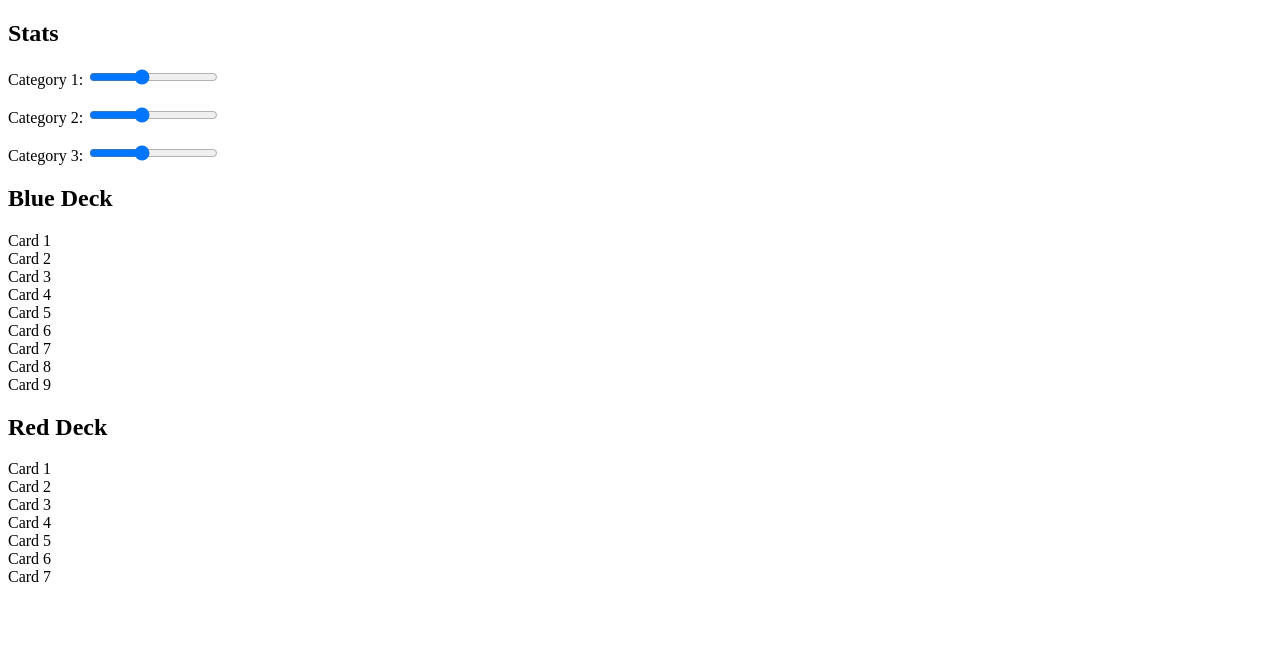
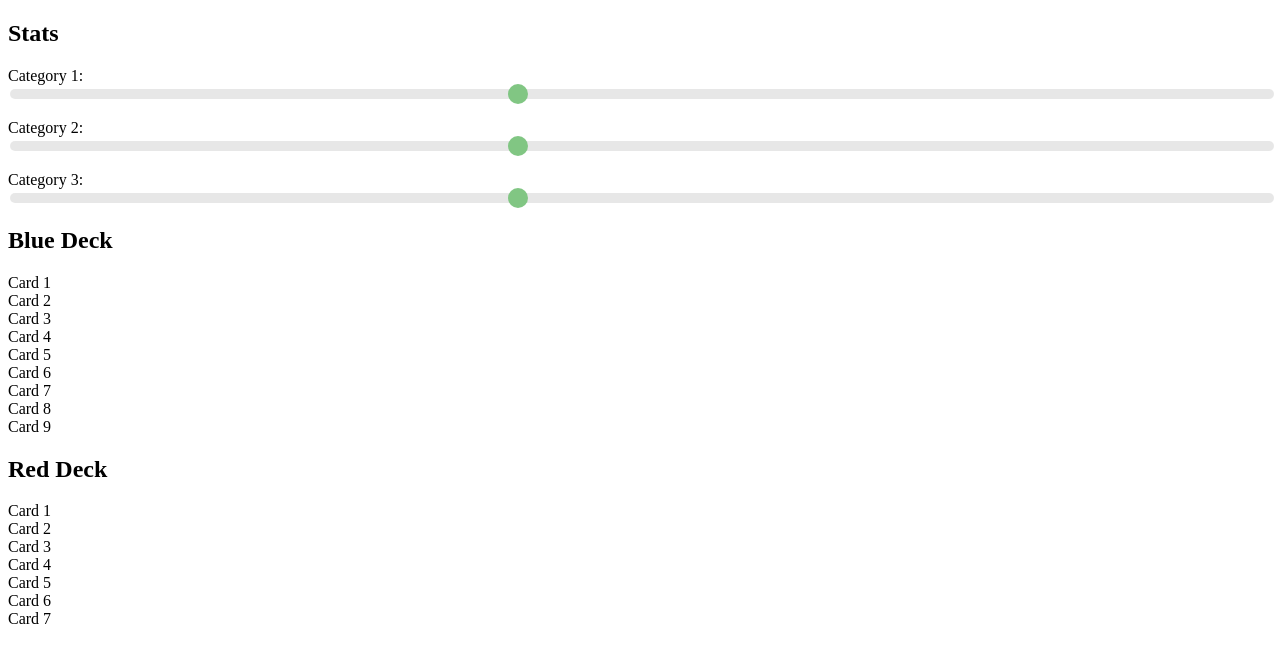
Before and after one commit to lowrywill/oohccards, a plain HTML site: page index.html in a window 1280 px wide. Drawn offline with Linux system fonts and the light colour scheme.

Commit message:
Update style.css

```diff
--- a/style.css
+++ b/style.css
@@ -1,35 +1,33 @@
-#sliders {
-  display: flex;
-  flex-direction: row;
-  justify-content: center;
-  align-items: center;
-  width: 200px;
-  height: 200px;
+.slider {
+  -webkit-appearance: none;
+  width: 100%;
+  height: 10px;
+  border-radius: 5px;
+  background: #ddd;
+  outline: none;
+  opacity: 0.7;
+  -webkit-transition: .2s;
+  transition: opacity .2s;
 }
 
-#deck1 {
-  display: flex;
-  flex-direction: row;
-  justify-content: center;
-  align-items: center;
-  width: 200px;
-  height: 200px;
+.slider:hover {
+  opacity: 1;
 }
 
-#deck2 {
-  display: flex;
-  flex-direction: row;
-  justify-content: center;
-  align-items: center;
-  width: 200px;
-  height: 200px;
+.slider::-webkit-slider-thumb {
+  -webkit-appearance: none;
+  appearance: none;
+  width: 20px;
+  height: 20px;
+  border-radius: 50%;
+  background: #4CAF50;
+  cursor: pointer;
 }
 
-#questions {
-  height: 300px;
-  width: 200px;
-  border: 1px solid black;
-  border-radius: 5px;
-  font-size: 16px;
-  margin-top: 10px;
+.slider::-moz-range-thumb {
+  width: 20px;
+  height: 20px;
+  border-radius: 50%;
+  background: #4CAF50;
+  cursor: pointer;
 }
```
